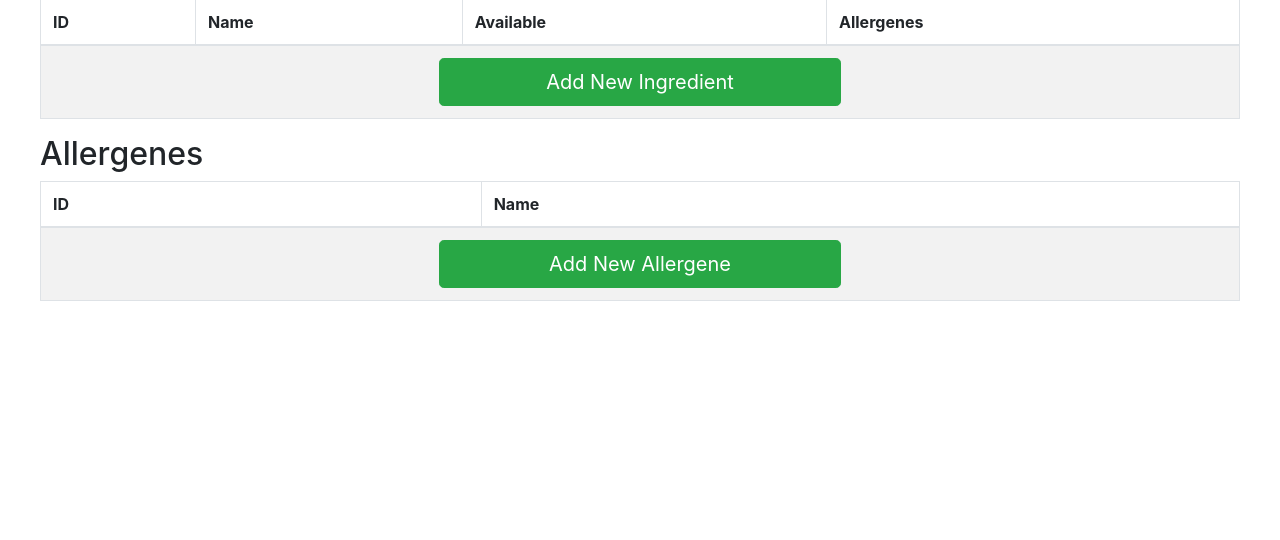
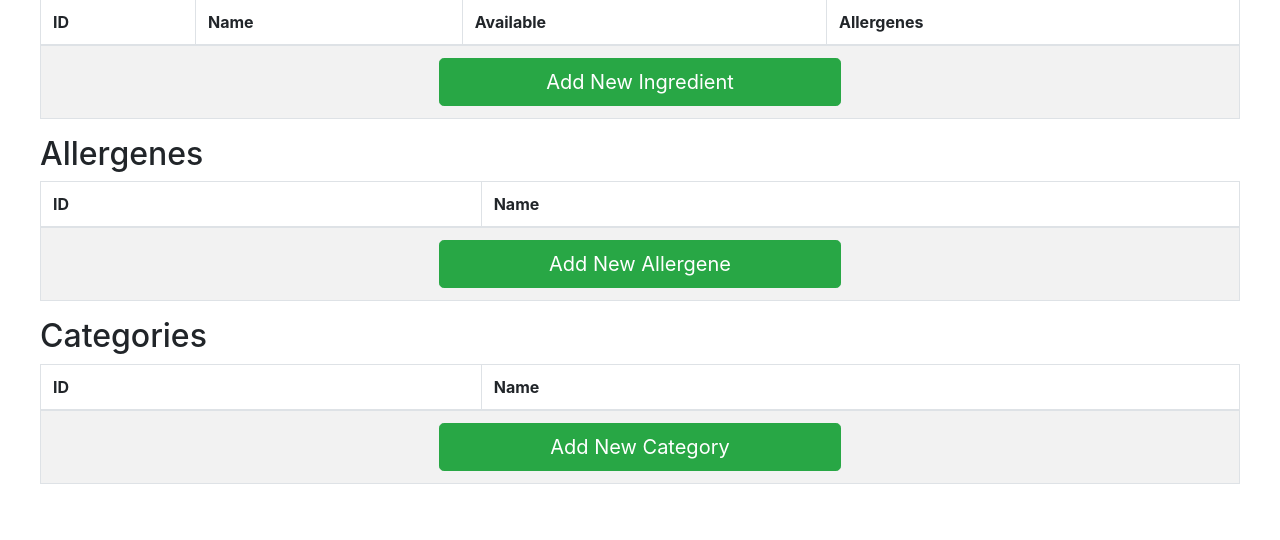
Before and after one commit to DAT210/Internal-Systems, a Flask app: page / in a window 1280 px wide. Shown: the part 294-834 px from the top of the page. Before the commit the page ends 595 px from the top, so only its background shows below. Run offline with Flask 2, Linux system fonts and the light colour scheme; data that the repository does not hold is empty; some libraries are stand-ins or nearby versions.

Commit message:
More functionality with courses added

```diff
--- a/src/Admin Menu Database/app.py
+++ b/src/Admin Menu Database/app.py
@@ -50,7 +50,8 @@ def index():
     courses = get_courses(get_db())
     ingredients = get_ingredients(get_db())
     allergenes = get_allergenes(get_db()) # Maybe change name to triggers
-    return render_template("index.html", courses=courses, ingredients=ingredients, allergenes=allergenes, admin=isAdmin)
+    categories = get_categories(get_db())
+    return render_template("index.html", courses=courses, ingredients=ingredients, allergenes=allergenes, categories=categories, admin=isAdmin)
 
 
 ## DATABASE GET REQUEST REMOVE FUNCTIONS ##
@@ -82,6 +83,12 @@ def get_ingredients_db():
 def get_allergenes_db():
     allergenes = get_allergenes(get_db())
     return json.dumps(allergenes)
+
+
+@app.route("/get_categories", methods=["GET"])
+def get_categories_db():
+    categories = get_categories(get_db())
+    return json.dumps(categories)
 
 
 ## DATABASE GET REQUEST INSERT FUNCTIONS ##
@@ -121,5 +128,14 @@ def update_course_price_db():
     return render_template("course_display.html", courses=get_courses(get_db()), admin=isAdmin)
 
 
+@app.route("/edit_course_category", methods=["GET"])
+def update_course_category_db():
+    c_id = request.args.get("c_id", None)
+    category = request.args.get("category", None)
+    if c_id != None and category != None:
+        update_course_category(get_db(), category, c_id)
+    return render_template("course_display.html", courses=get_courses(get_db()), admin=isAdmin)
+
+
 if __name__ == "__main__":
     app.run()
--- a/src/Admin Menu Database/get_functions.py
+++ b/src/Admin Menu Database/get_functions.py
@@ -1,9 +1,12 @@
 from flask import render_template
+from exceptions import *
+import types
 import mysql.connector
+from mysql.connector import IntegrityError, DataError, Error
 
 get_queries = {
     # Get all courses
-    "get_courses": "SELECT c_id, c_name, price FROM course",
+    "get_courses": "SELECT c_id, c_name, ca_id, info, price FROM course",
 
     # Get course ingredients by c_id
     "get_ingredients_by_course": "SELECT i.i_id, i_name, available FROM ingredient AS i INNER JOIN course_ingredient AS ci ON i.i_id=ci.i_id WHERE c_id={c_id}",
@@ -15,7 +18,10 @@ get_queries = {
     "get_allergenes_by_ingredient": "SELECT a.a_id, a.a_name FROM allergene AS a INNER JOIN ingredient_allergene AS ia ON a.a_id=ia.a_id WHERE ia.i_id={i_id}",
 
     # Get all allergenes
-    "get_allergenes": "SELECT a_id, a_name FROM allergene"
+    "get_allergenes": "SELECT a_id, a_name FROM allergene",
+
+    # Get all categories
+    "get_categories": "SELECT ca_id, ca_name FROM category"
 }
 
 def get_courses(db):
@@ -24,15 +30,15 @@ def get_courses(db):
 
     try:
         cur.execute(get_queries["get_courses"])
-        for (c_id, c_name, price) in cur:
+        for (c_id, c_name, ca_id, info, price) in cur:
             courses.append({
                 "c_id": str(c_id),
                 "c_name": str(c_name),
+                "ca_id": str(ca_id),
+                "info": str(info),
                 "price": str(price),
                 "ingredients": []
             })
-    except mysql.connector.Error as err:
-        return render_template("error.html", msg=err)
     finally:
         cur.close()
 
@@ -76,8 +82,6 @@ def get_allergenes(db):
                 "a_name": str(a_name)
             })
         return allergenes
-    except mysql.connector.Error as err:
-        return render_template("error.html", msg=err)
     finally:
         cur.close()
 
@@ -87,7 +91,9 @@ def get_ingredients_by_course(db, c_id):
     ingredients = []
 
     try:
-        cur.execute(get_queries["get_ingredients_by_course"].replace("{c_id}", c_id))
+        if c_id == None:
+            return EMPTY_INPUT_EXCEPTION
+        cur.execute(get_queries["get_ingredients_by_course"].replace("{c_id}", str(c_id)))
         for (i_id, i_name, available) in cur:
             ingredients.append({
                 "i_id": str(i_id),
@@ -95,11 +101,12 @@ def get_ingredients_by_course(db, c_id):
                 "available": str(available),
                 "allergenes": []
             })
-    except mysql.connector.Error as err:
-        return render_template("error.html", msg=err)
+    except (Error) as err:
+        if 'Unknown column' in str(err):
+            return INVALID_TYPE_EXCEPTION
+        raise err
     finally:
         cur.close()
-
     for i in ingredients:
         i["allergenes"] = get_allergenes_by_ingredient(db, i["i_id"])
     return ingredients
@@ -110,14 +117,40 @@ def get_allergenes_by_ingredient(db, i_id):
     allergenes = []
 
     try:
-        cur.execute(get_queries["get_allergenes_by_ingredient"].replace("{i_id}", i_id))
+        if i_id == None:
+            return EMPTY_INPUT_EXCEPTION
+        cur.execute(get_queries["get_allergenes_by_ingredient"].replace("{i_id}", str(i_id)))
         for (a_id, a_name) in cur:
             allergenes.append({
                 "a_id": str(a_id),
                 "a_name": str(a_name)
             })
         return allergenes
-    except mysql.connector.Error as err:
-        return render_template("error.html", msg=err)
+    except (Error) as err:
+        if 'Unknown column' in str(err):
+            return INVALID_TYPE_EXCEPTION
+        raise err
     finally:
         cur.close()
+
+def get_categories(db):
+    cur = db.cursor()
+    categories = []
+    # DEBUG FOR DICTIONARY STRUCTURE
+    categories2 = {}
+
+    try:
+        cur.execute(get_queries["get_categories"])
+        for (ca_id, ca_name) in cur:
+            categories.append({
+                "ca_id": str(ca_id),
+                "ca_name": str(ca_name)
+            })
+            # DEBUG FOR DICTIONARY STRUCTURE
+            categories2[str(ca_id)] = {
+                "ca_id": str(ca_id),
+                "ca_name": str(ca_name)
+            }
+        return categories2
+    finally:
+        cur.close()
--- a/src/Admin Menu Database/static/main_admin.js
+++ b/src/Admin Menu Database/static/main_admin.js
@@ -2,6 +2,8 @@
 
 var ingredients;
 var allergenes;
+var categories;
+var options;
 
 var authLevel = 2;
 
@@ -23,18 +25,21 @@ $(document).ready(function() {
         $(".edit_course_name").on("click", editCourseName);
         $(".edit_course_price").on("click", editCoursePrice);
         $(".edit_course_category").on("click", editCourseCategory);
+
+        var courseEditCategoryInputs = $(".course-edit-category-input");
+        for (var i = 0; i < courseEditCategoryInputs; i++) {
+            var courseEditCategoryIn = [];
+            for (var j = 0; j < categories.length; j++) {
+                courseEditCategoryIn.push(categories[i].ca_name);
+            }
+            autocomplete(courseEditCategoryInputs[i], courseEditCategoryIn);
+        }
+
         $(".edit_course_description").on("click", editCourseDescription);
 
         // EDIT INGREDIENT INFORMATION
         $("#add_ingredient").on("click", addIngredient);
         $(".remove_ingredient").on("click", removeIngredient);
-
-        $(".add_allergene_to_ingredient").on("click", addAllergeneToIngredient);
-        $(".remove_allergene_from_ingrdient").on("click", removeAllergeneFromIngredient);
-
-        // EDIT ALLERGENE INFORMATION
-        $("#add_allergene").on("click", addAllergene);
-        $(".remove_allergene").on("click", removeAllergene);
 
         var ingredientInputs = $(".ingredient-input");
         for (var i = 0; i < ingredientInputs.length; i++) {
@@ -44,6 +49,18 @@ $(document).ready(function() {
             }
             autocomplete(ingredientInputs[i], ingredientsIn);
         }
+
+        // TODO: Implement this in Jinja template
+        $(".add_allergene_to_ingredient").on("click", addAllergeneToIngredient);
+        $(".remove_allergene_from_ingredient").on("click", removeAllergeneFromIngredient);
+
+        // EDIT ALLERGENE INFORMATION
+        $("#add_allergene").on("click", addAllergene);
+        $(".remove_allergene").on("click", removeAllergene);
+
+
+
+
 
         for (var i = 0; i < inEdit.length; i++) {
             if (inEdit[i]) {
@@ -172,6 +189,7 @@ $(document).ready(function() {
     }
 
     function editCourseCategory() {
+        // TODO: FIX
         var c_id = $(this).prop("name");
         var category = $("#course-edit-category_" + c_id).val();
         $.get("/edit_course_category", {c_id: c_id, category: category}, function (data) {
@@ -212,6 +230,19 @@ $(document).ready(function() {
                 allergenes = JSON.parse(data);
             }
         });
+
+        // Update Categories
+        $.ajax({
+            url: "/get_categories",
+            type: "get",
+            async: false,
+            success: function(data) {
+                categories = JSON.parse(data);
+            }
+        });
+
+        // Update Options
+        // TODO: Implement
     }
 
     function initAdminFunctions() {
--- /dev/null
+++ b/src/Admin Menu Database/templates/category_display.html
@@ -0,0 +1,10 @@
+{% for _, category in categories.items() %}
+    <tr>
+        <td>
+            {{ category.ca_id }}
+        </td>
+        <td>
+            <h4>{{ category.ca_name }}</h4>
+        </td>
+    </tr>
+{% endfor %}
--- a/src/Admin Menu Database/templates/course_display.html
+++ b/src/Admin Menu Database/templates/course_display.html
@@ -70,13 +70,14 @@
                         </td>
                         <td>
                             <span class="hidden-edit-{{ course.c_id }}">
-                                {{ course.category }}
+                                {{ categories[course.ca_id].ca_name }}
                             </span>
                             <span class="hidden-default-{{ course.c_id }}" style="display: none">
-                                <form action="#" class="form-inline">
-                                    <input type="text" id="course-edit-category_{{ course.c_id }}" class="form-control course-edit-category_{{ course.c_id }} input-sm" placeholder="Course Category" value="{{ course.category }}">
-                                    &ensp;
-                                    <button class="btn btn-info edit_course_category" name="{{ course.c_id }}">Change</button>
+                                <form action="#" class="form-inline hidden-default-{{ course.c_id }}" style="display: none" autocomplete="off">
+                                    <div class="autocomplete">
+                                        <input type="text" id="autocomplete-course-edit-category_{{ course.c_id }}" class="form-control course-edit-category-input" name="course_edit_category_autocomplete" placeholder="Category" value="{{ categories[course.ca_id].ca_name }}">
+                                    </div>
+                                    <input type="button" id="button-autocomplete-course-edit-category_{{ course.c_id }}" style="display:inline" class="btn btn-info edit_course_category" name="{{ course.c_id }}" value="Change">
                                 </form>
                             </span>
                         </td>
@@ -89,11 +90,11 @@
                         </td>
                         <td>
                             <span class="hidden-edit-{{ course.c_id }}">
-                                {{ course.description }}
+                                {{ course.info }}
                             </span>
                             <span class="hidden-default-{{ course.c_id }}" style="display: none">
                                 <form action="#" class="form-inline">
-                                    <input type="text" id="course-edit-description_{{ course.c_id }}" class="form-control course-edit-description_{{ course.c_id }} input-sm" placeholder="Course Description" value="{{ course.description }}">
+                                    <input type="text" id="course-edit-description_{{ course.c_id }}" class="form-control course-edit-description_{{ course.c_id }} input-sm" placeholder="Course Description" value="{{ course.info }}">
                                     &ensp;
                                     <button class="btn btn-info edit_course_description" name="{{ course.c_id }}">Change</button>
                                 </form>
--- a/src/Admin Menu Database/templates/index.html
+++ b/src/Admin Menu Database/templates/index.html
@@ -85,4 +85,27 @@
         </tr>
         {% endif %}
     </table>
+    <h2>Categories</h2>
+    <table class="table table-bordered table-striped">
+        <thead>
+            <th>
+                ID
+            </th>
+            <th>
+                Name
+            </th>
+        </thead>
+        <tbody class="category_display">
+            {% include "category_display.html" %}
+        </tbody>
+        {% if admin %}
+        <tr>
+            <td colspan="4">
+                <div class="row justify-content-center">
+                    <button class="btn btn-success btn-lg col-4" id="add_category">Add New Category</button>
+                </div>
+            </td>
+        </tr>
+        {% endif %}
+    </table>
 {% endblock %}
```
Lines whose indentation alone changed are shown as unchanged.
